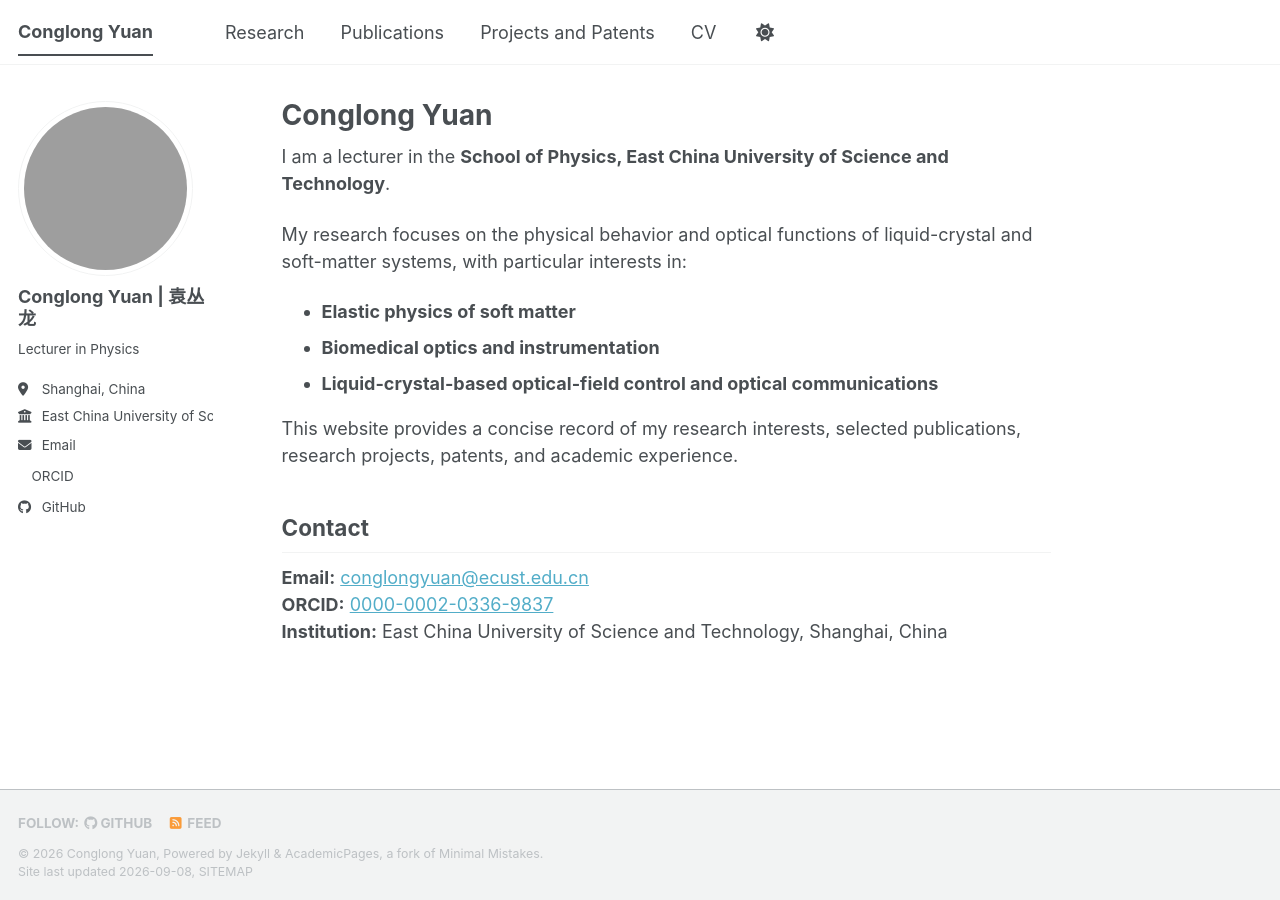
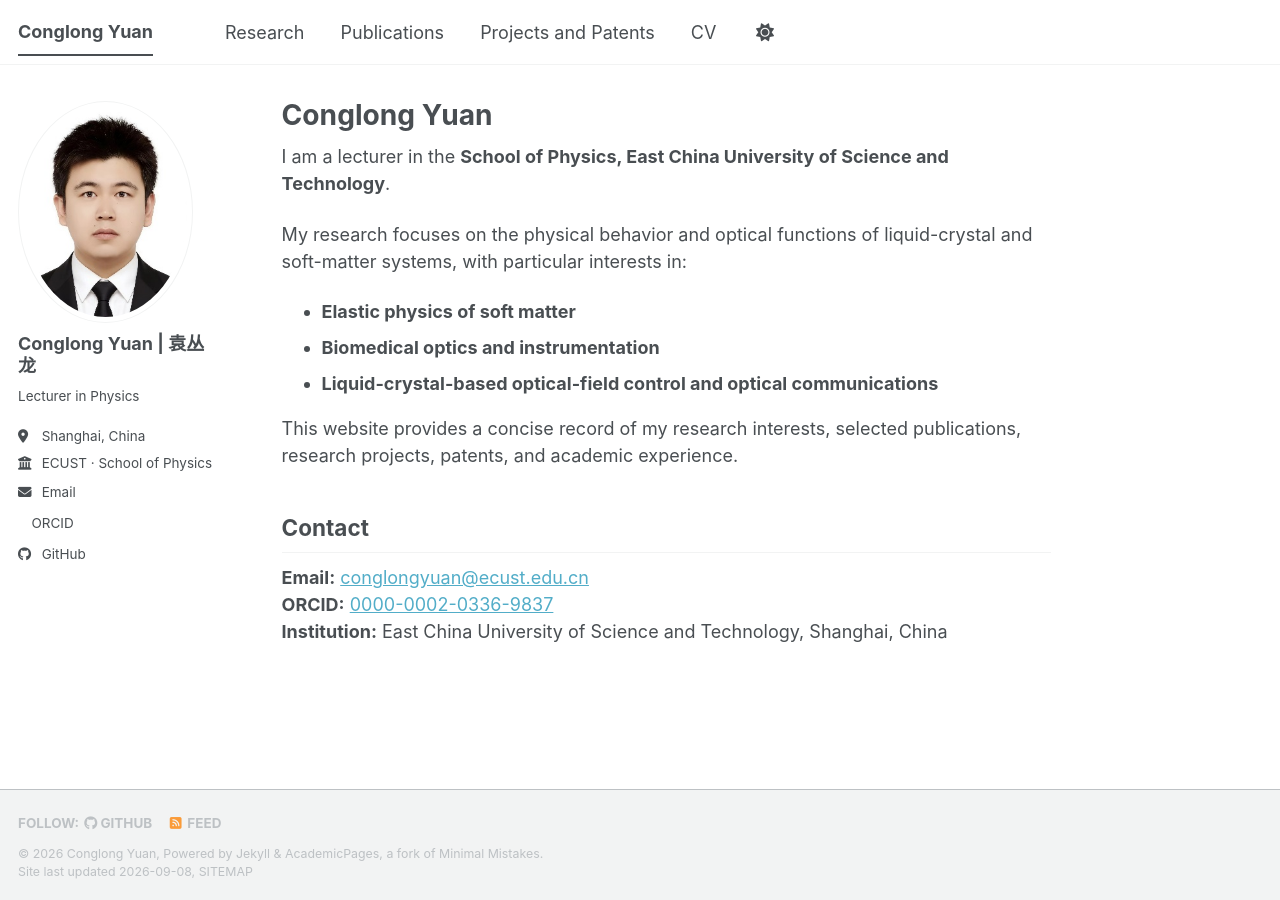
Before and after one commit to ConglongYuan/conglongyuan.github.io, a Jekyll site: the page built from _pages/about.md, in a window 1280 px wide. Built offline with Jekyll 4.4.1, drawn with Linux system fonts in a browser that asks for light colours; a style sheet for code colours, icons or effects is not loaded; grey boxes are pictures that could not be loaded.

Commit message:
Use professional portrait and compact affiliation

```diff
--- a/_config.yml
+++ b/_config.yml
@@ -23,12 +23,12 @@ repository               : "ConglongYuan/conglongyuan.github.io"
 #               Additional customization can be done by editing /_includes/author-profile.html
 author:
   # Biographic information
-  avatar           : "https://avatars.githubusercontent.com/u/295696864?v=4"
+  avatar           : "profile.jpg"
   name             : "Conglong Yuan | 袁丛龙"
   pronouns         : # example: "she/her"
   bio              : "Lecturer in Physics"
   location         : "Shanghai, China"
-  employer         : "East China University of Science and Technology"
+  employer         : "ECUST · School of Physics"
   uri              : # URL
   email            : "conglongyuan@ecust.edu.cn"
 
```
